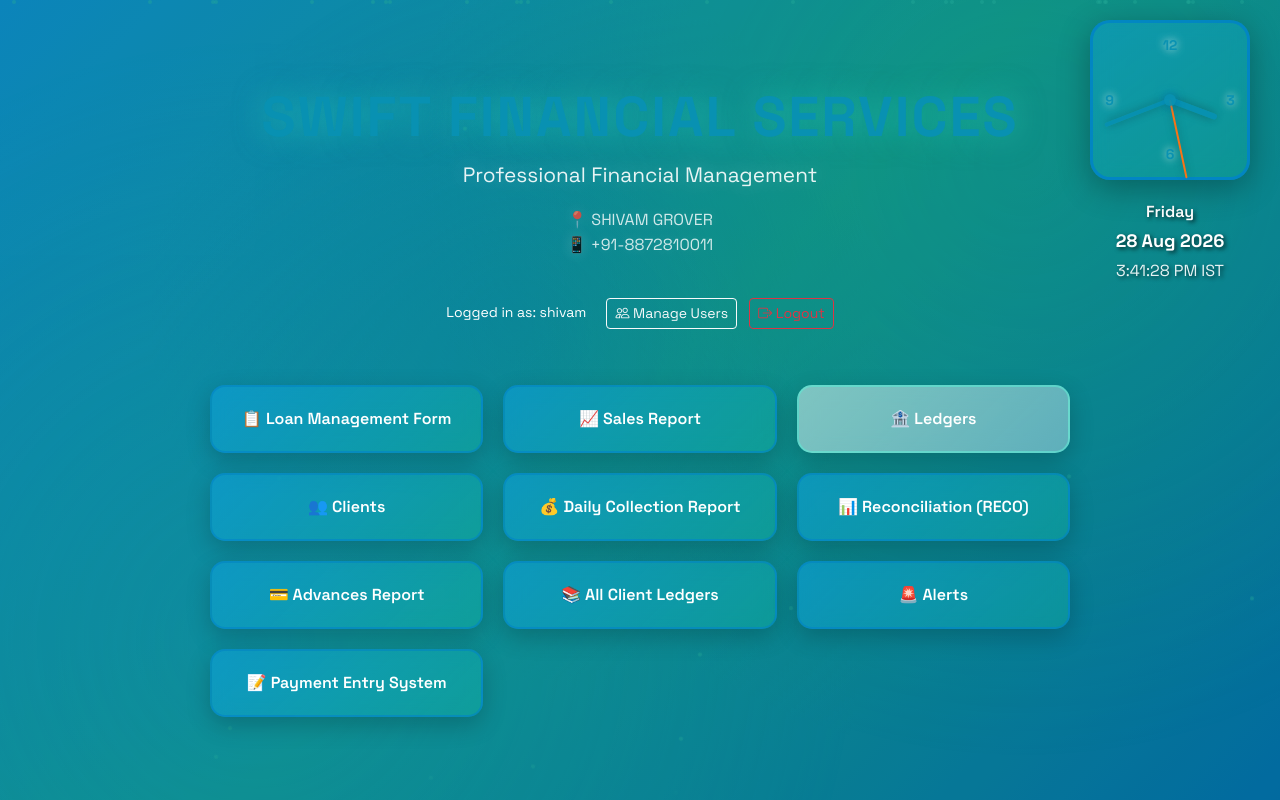
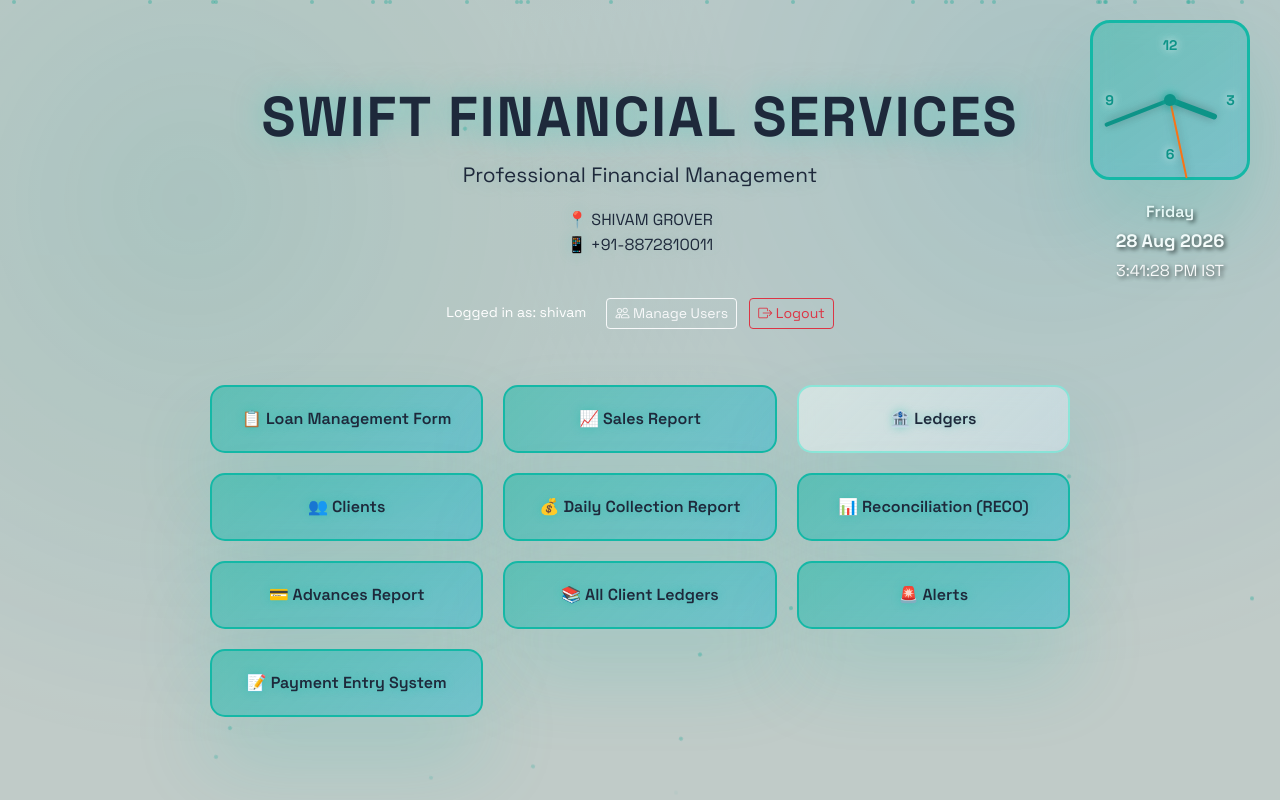
Before and after one commit to vishuadv/vishu, a Flask app: page /home in a window 1280 px wide. Run offline with Flask 3, Linux system fonts and the light colour scheme; a user stored in the database is signed in; some libraries are stand-ins or nearby versions.

Commit message:
Apply teal/cyan color scheme to index.html with glowing black text

```diff
--- a/templates/index.html
+++ b/templates/index.html
@@ -12,6 +12,25 @@
   <style>
     @import url('https://fonts.googleapis.com/css2?family=Space+Grotesk:wght@400;500;600;700&display=swap');
 
+    :root {
+        --bg: #f0fdfa;
+        --bg-accent: #ccfbf1;
+        --panel: rgba(255, 255, 255, 0.98);
+        --panel-stroke: rgba(20, 184, 166, 0.15);
+        --primary: #14b8a6;
+        --primary-strong: #0d9488;
+        --accent: #06b6d4;
+        --secondary: #64748b;
+        --muted: #94a3b8;
+        --danger: #dc2626;
+        --success: #059669;
+        --warning: #d97706;
+        --info: #0891b2;
+        --radius: 26px;
+        --transition: 220ms ease;
+        --shadow-soft: 0 45px 80px rgba(20, 184, 166, 0.18);
+    }
+
     * { margin: 0; padding: 0; box-sizing: border-box; }
 
     body {
@@ -20,8 +39,8 @@
       overflow-x: hidden;
       overflow-y: auto;
       position: relative;
-      background: linear-gradient(140deg, rgba(240, 249, 255, 0.95), rgba(224, 242, 254, 0.9));
-      color: #0f172a;
+      background: linear-gradient(140deg, rgba(240, 253, 250, 0.95), rgba(204, 251, 241, 0.9)), var(--bg);
+      color: #1e293b;
     }
 
     /* Animated Nature Background */
@@ -31,7 +50,7 @@
       left: 0;
       width: 100%;
       height: 100%;
-      background: linear-gradient(135deg, #0ea5e9 0%, #14b8a6 50%, #0284c7 100%);
+      background: var(--bg);
       z-index: -3;
     }
 
@@ -42,10 +61,8 @@
       left: 0;
       width: 100%;
       height: 100%;
-      background:
-        radial-gradient(circle at 20% 80%, rgba(14, 165, 233, 0.5) 0%, transparent 50%),
-        radial-gradient(circle at 80% 20%, rgba(20, 184, 166, 0.4) 0%, transparent 50%),
-        radial-gradient(circle at 40% 40%, rgba(2, 132, 199, 0.4) 0%, transparent 40%);
+      background: radial-gradient(circle at 15% 25%, rgba(20, 184, 166, 0.18), transparent 45%),
+                  radial-gradient(circle at 82% 15%, rgba(6, 182, 212, 0.18), transparent 45%);
       animation: pulse 8s ease-in-out infinite;
     }
 
@@ -110,11 +127,11 @@
     /* Modern Square Clock */
     #clock {
       width: 160px; height: 160px;
-      border: 3px solid rgba(2, 132, 199, 0.9);
+      border: 3px solid var(--primary);
       border-radius: 20px;
-      background: linear-gradient(145deg, rgba(14, 165, 233, 0.4), rgba(20, 184, 166, 0.3));
+      background: linear-gradient(145deg, rgba(20, 184, 166, 0.4), rgba(6, 182, 212, 0.3));
       position: relative;
-      box-shadow: 0 8px 32px rgba(0, 0, 0, 0.3);
+      box-shadow: var(--shadow-soft);
       backdrop-filter: blur(10px);
     }
 
@@ -123,7 +140,7 @@
       position: absolute;
       font-size: 14px;
       font-weight: bold;
-      color: rgba(8, 145, 178, 0.95);
+      color: var(--primary-strong);
       text-shadow: 0 0 8px rgba(255, 255, 255, 0.8);
     }
 
@@ -135,7 +152,7 @@
     /* Clock Hands */
     .hand {
       position: absolute;
-      background: rgba(8, 145, 178, 0.95);
+      background: var(--primary-strong);
       top: 50%; left: 50%;
       transform-origin: bottom center;
       border-radius: 10px;
@@ -160,11 +177,11 @@
       position: absolute;
       top: 50%; left: 50%;
       width: 12px; height: 12px;
-      background: rgba(8, 145, 178, 0.95);
+      background: var(--primary-strong);
       border-radius: 50%;
       transform: translate(-50%, -50%);
       z-index: 10;
-      box-shadow: 0 0 10px rgba(2, 132, 199, 0.8);
+      box-shadow: 0 0 10px var(--primary);
     }
 
     /* Date and Time Display */
@@ -207,7 +224,7 @@
     }
 
     h1 {
-      color: #0891b2;
+      color: #1e293b;
       font-size: 3.5rem;
       margin-bottom: 10px;
       text-shadow: 0 0 30px rgba(45, 212, 191, 0.5);
@@ -216,18 +233,18 @@
     }
 
     .subtitle {
-      color: rgba(255, 255, 255, 0.9);
+      color: #1e293b;
       font-size: 1.3rem;
       margin-bottom: 15px;
-      text-shadow: 0 0 20px rgba(255, 255, 255, 0.3);
+      text-shadow: 0 0 20px rgba(20, 184, 166, 0.3);
     }
 
     .contact-info {
-      color: rgba(255, 255, 255, 0.8);
+      color: #1e293b;
       font-size: 1rem;
       margin-bottom: 40px;
       line-height: 1.6;
-      text-shadow: 0 0 15px rgba(255, 255, 255, 0.2);
+      text-shadow: 0 0 15px rgba(20, 184, 166, 0.2);
     }
 
     /* Button Grid */
@@ -239,24 +256,25 @@
     }
 
     .report-button {
-      background: linear-gradient(135deg, rgba(14, 165, 233, 0.5), rgba(20, 184, 166, 0.4));
-      border: 2px solid rgba(2, 132, 199, 0.6);
+      background: linear-gradient(135deg, rgba(20, 184, 166, 0.5), rgba(6, 182, 212, 0.4));
+      border: 2px solid var(--primary);
       padding: 20px;
       border-radius: 15px;
-      color: white;
+      color: #1e293b;
       font-size: 16px;
       font-weight: 600;
       cursor: pointer;
-      transition: all 0.3s ease;
+      transition: var(--transition);
       backdrop-filter: blur(10px);
-      box-shadow: 0 8px 25px rgba(0, 0, 0, 0.2);
+      box-shadow: var(--shadow-soft);
+      text-shadow: 0 0 10px rgba(20, 184, 166, 0.4);
     }
 
     .report-button:hover {
-      background: linear-gradient(135deg, rgba(14, 165, 233, 0.7), rgba(20, 184, 166, 0.6));
-      border-color: rgba(2, 132, 199, 0.8);
+      background: linear-gradient(135deg, rgba(20, 184, 166, 0.7), rgba(6, 182, 212, 0.6));
+      border-color: var(--primary-strong);
       transform: translateY(-5px);
-      box-shadow: 0 12px 35px rgba(2, 132, 199, 0.5);
+      box-shadow: 0 12px 35px var(--primary);
     }
 
     /* Special highlight for AFIN CLIENTS button */
@@ -283,8 +301,8 @@
     }
 
     .clients-modal .modal-content {
-      background: rgba(255, 255, 255, 0.92);
-      border: 1px solid rgba(2, 132, 199, 0.4);
+      background: var(--panel);
+      border: 1px solid var(--panel-stroke);
       border-radius: 18px;
       min-height: 70vh;
       backdrop-filter: blur(12px);
@@ -381,8 +399,8 @@
       animation: fadeSlide 0.3s ease;
     }
 
-    .toast-message.info { background: rgba(14, 165, 233, 0.9); }
-    .toast-message.success { background: rgba(2, 132, 199, 0.95); }
+    .toast-message.info { background: var(--accent); }
+    .toast-message.success { background: var(--primary); }
     .toast-message.warning { background: rgba(255, 193, 7, 0.95); color: #1f1f1f; }
     .toast-message.error { background: rgba(220, 53, 69, 0.95); }
 
@@ -740,7 +758,7 @@
   <!-- Clients Search Modal -->
   <div class="modal fade" id="clientsSearchModal" tabindex="-1" aria-hidden="true">
     <div class="modal-dialog modal-lg modal-dialog-centered">
-      <div class="modal-content" style="background: rgba(255, 255, 255, 0.92); color: #333; border: 1px solid rgba(2, 132, 199, 0.4);">
+      <div class="modal-content" style="background: var(--panel); color: #333; border: 1px solid var(--panel-stroke);">
         <div class="modal-header border-0">
           <div>
             <h5 class="modal-title">Client Directory</h5>
@@ -808,7 +826,7 @@
   <!-- Alerts Modal -->
   <div class="modal fade" id="alertsModal" tabindex="-1" aria-hidden="true">
     <div class="modal-dialog modal-lg modal-dialog-centered">
-      <div class="modal-content" style="background: rgba(255, 255, 255, 0.92); color: #333; border: 1px solid rgba(2, 132, 199, 0.4);">
+      <div class="modal-content" style="background: var(--panel); color: #333; border: 1px solid var(--panel-stroke);">
         <div class="modal-header border-0">
           <h5 class="modal-title">EMI Due Alerts (Today)</h5>
           <button type="button" class="btn-close btn-close-white" data-bs-dismiss="modal" aria-label="Close"></button>
```
